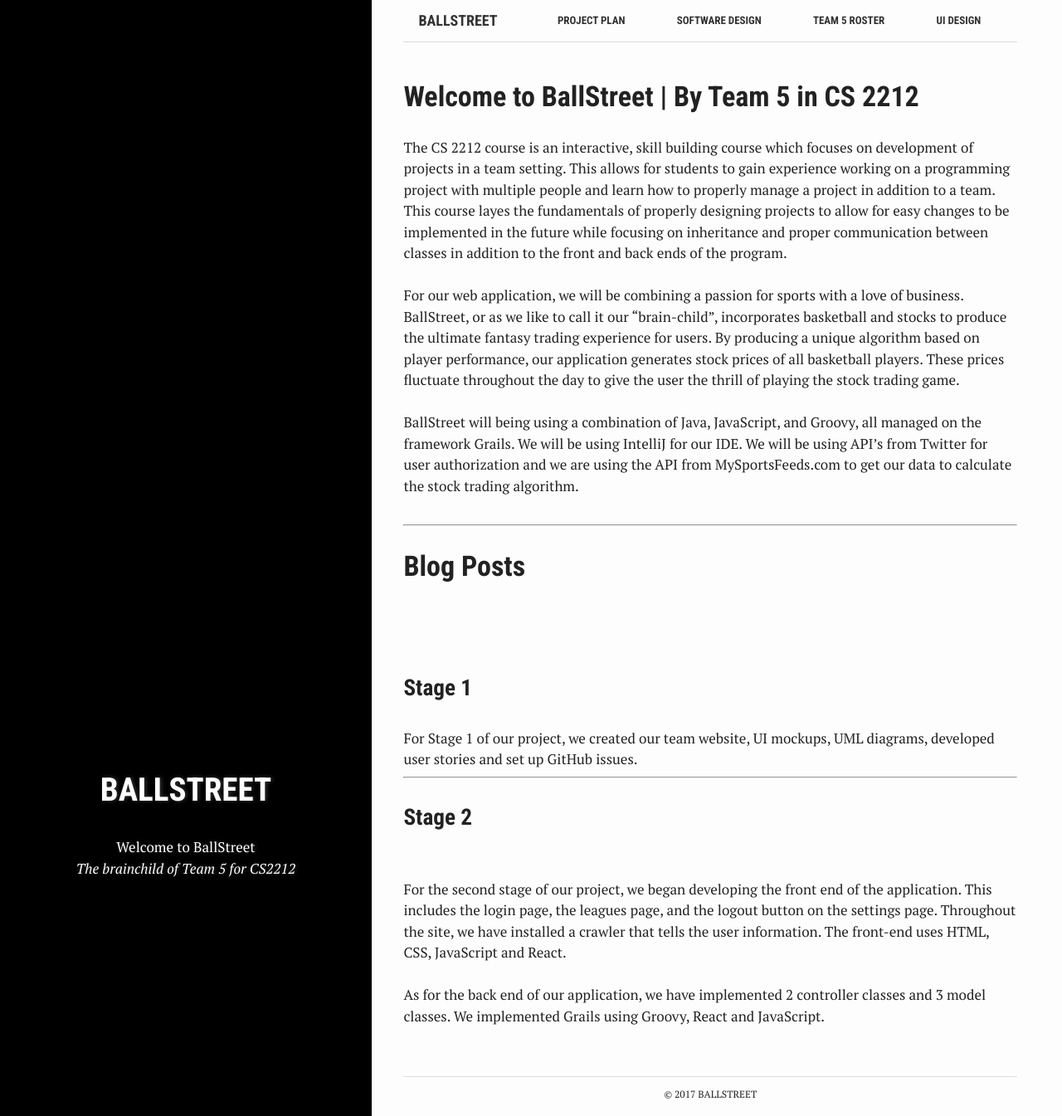
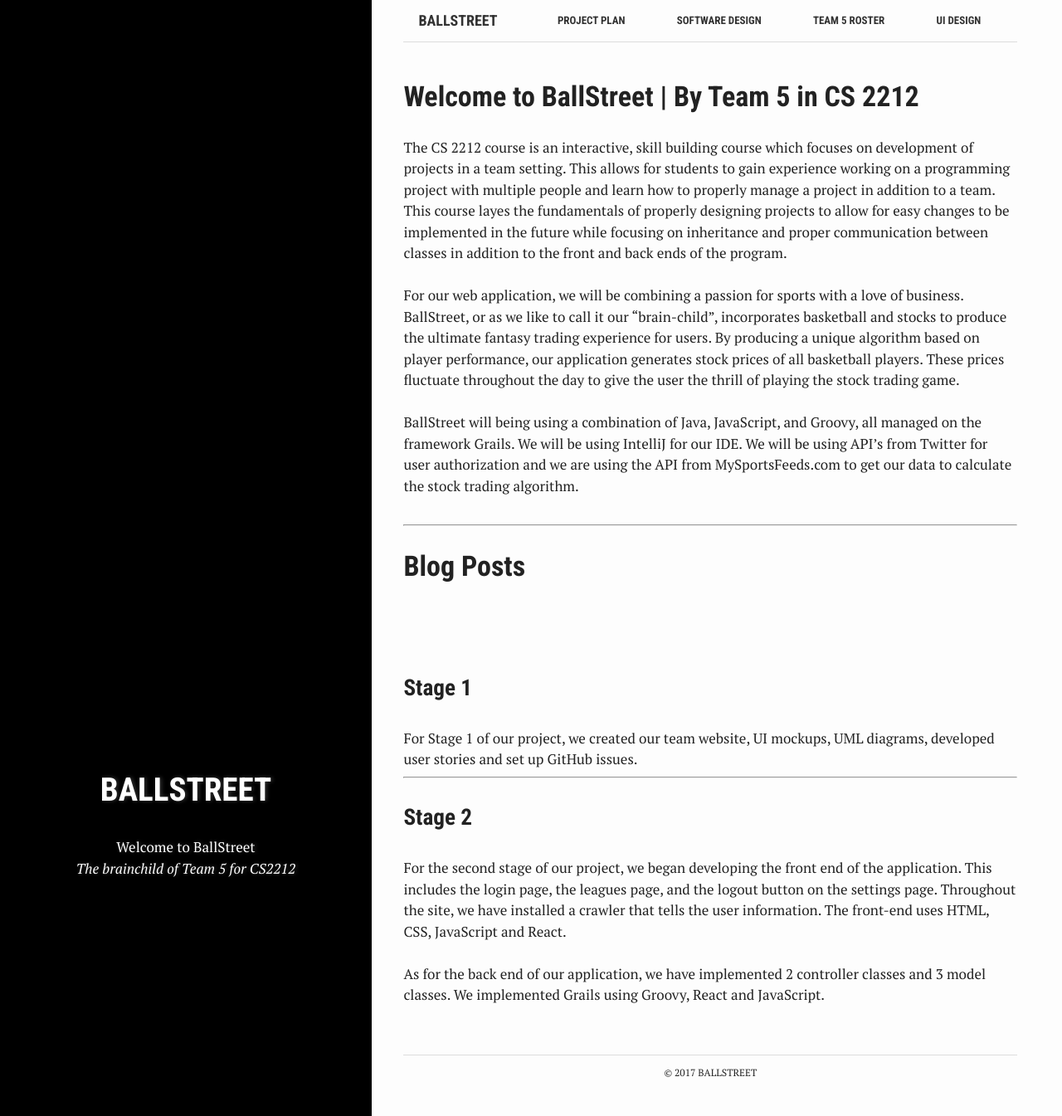
Before and after one commit to ufrauq/Ball-Street, a Jekyll site: the page built from index.html, in a window 1280 px wide and 1345 px high. Shown: the whole window at 83% size. Built offline with Jekyll 4.4.1, drawn with Linux system fonts in a browser that asks for light colours.

Commit message:
Update index.html

```diff
--- a/index.html
+++ b/index.html
@@ -40,9 +40,9 @@
 <br><br>
 <h3> Stage 1 </h3>
 For Stage 1 of our project, we created our team website, UI mockups, UML diagrams, developed user stories and set up GitHub issues.
-<hr>
+<br><hr>
 <h3> Stage 2 </h3>
-<br>
+
 For the second stage of our project, we began developing the front end of the application. This includes the login page, the
 leagues page, and the logout button on the settings page. Throughout the site, we have installed a crawler that tells the
 user information. The front-end uses HTML, CSS, JavaScript and React.<br><br>
```
